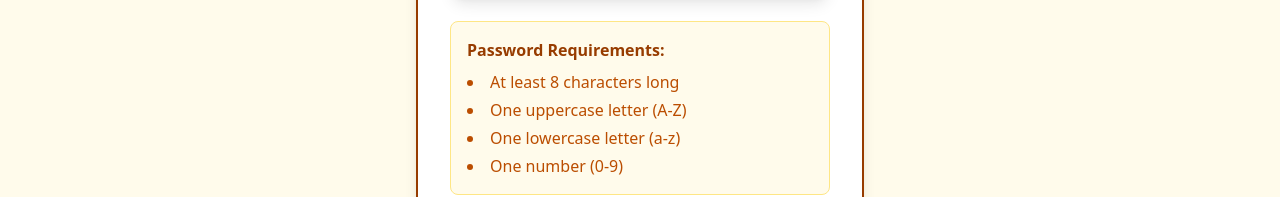
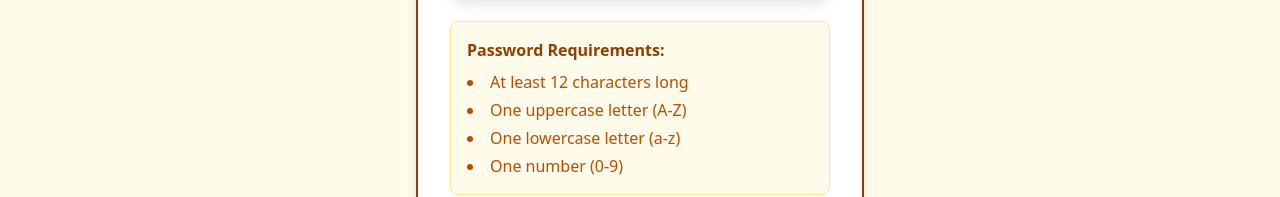
Before and after one commit to vaggogk/bookaholic-frontend, a React (Vite) app: page /register_page in a window 1280 px wide. Shown: the part 881-1078 px from the top of the page. Built offline with nearby package versions, Linux system fonts and the light colour scheme.

Commit message:
Refactor: change password minimum from 8 to 12 characters for better security

```diff
--- a/src/components/pages/RegisterPage.tsx
+++ b/src/components/pages/RegisterPage.tsx
@@ -190,7 +190,7 @@ const RegisterPage = () => {
                     <div className="password-requirements bg-amber-50 border border-amber-200 rounded-lg p-4">
                         <h4 className="font-bold text-amber-800 mb-2">Password Requirements:</h4>
                         <ul className="list-disc list-inside text-amber-700 space-y-1">
-                            <li>At least 8 characters long</li>
+                            <li>At least 12 characters long</li>
                             <li>One uppercase letter (A-Z)</li>
                             <li>One lowercase letter (a-z)</li>
                             <li>One number (0-9)</li>
```
